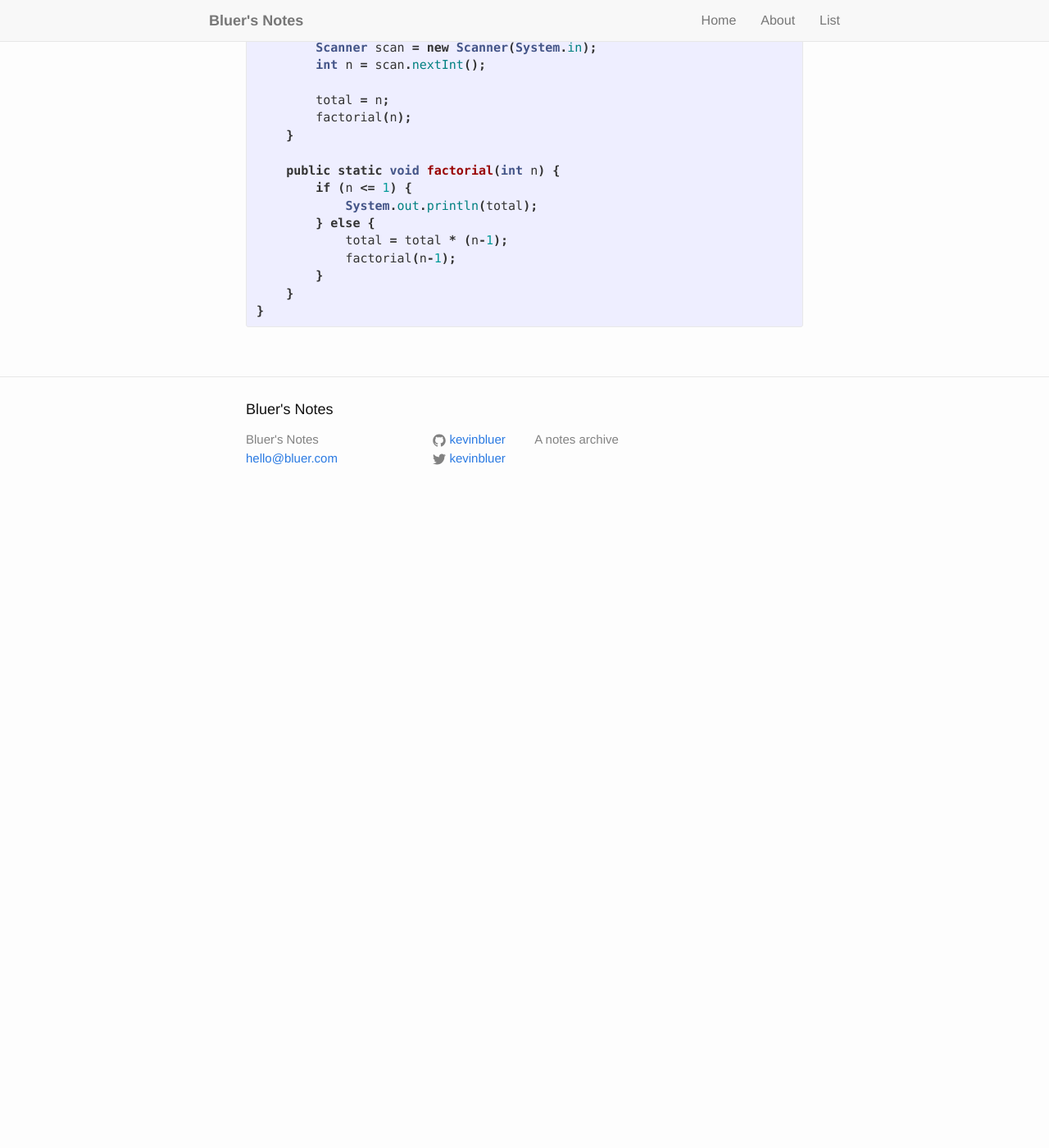
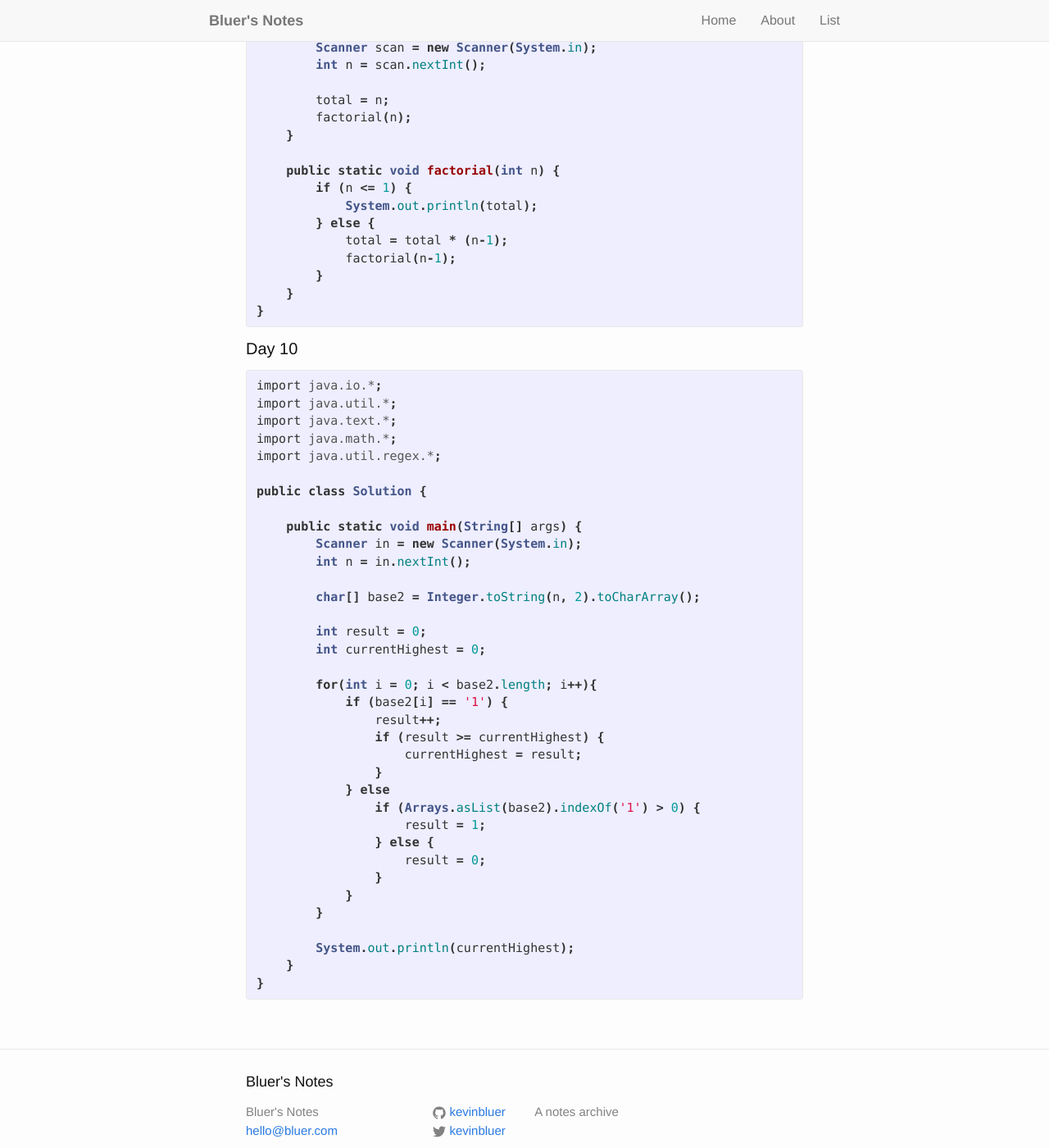
Before and after one commit to kevinbluer/bluer-notes-jekyll, a Jekyll site: the page built from java.md, in a window 1280 px wide and 1400 px high, scrolled down 5878 px. Shown: the whole window at 82% size. Built offline with Jekyll 4.4.1, drawn with Linux system fonts in a browser that asks for light colours; before the commit the page ends 6508 px from its top, so only the background shows below that.

Commit message:
moar stuff

```diff
--- a/index.html
+++ b/index.html
@@ -6,7 +6,7 @@ layout: default
 
   <h1 class="page-heading">Welcome to Bluer's Notes</h1>
 
-  <p>A living, breathing, evolving notes repository (<a href="/about">wtf</a>).</p>
+  <p>A living, breathing notes repository (<a href="/about">huh</a>).</p>
 
   <p>Here's some examples of the types of things contained within (click <a href="/list">here</a> for a complete list):</p>
 
--- a/java.md
+++ b/java.md
@@ -301,3 +301,43 @@ public class Solution {
     }
 }
 {% endhighlight %}
+
+#### Day 10
+
+{% highlight java %}
+import java.io.*;
+import java.util.*;
+import java.text.*;
+import java.math.*;
+import java.util.regex.*;
+
+public class Solution {
+
+    public static void main(String[] args) {
+        Scanner in = new Scanner(System.in);
+        int n = in.nextInt();
+
+        char[] base2 = Integer.toString(n, 2).toCharArray();
+
+        int result = 0;
+        int currentHighest = 0;
+
+        for(int i = 0; i < base2.length; i++){
+            if (base2[i] == '1') {
+                result++;
+                if (result >= currentHighest) {
+                    currentHighest = result;
+                }
+            } else
+                if (Arrays.asList(base2).indexOf('1') > 0) {
+                    result = 1;
+                } else {
+                    result = 0;
+                }
+            }
+        }
+
+        System.out.println(currentHighest);
+    }
+}
+{% endhighlight %}
```
Also changed, not shown: apps.md (added, +1 -0 lines), decentralized.md (+5 -0 lines).
